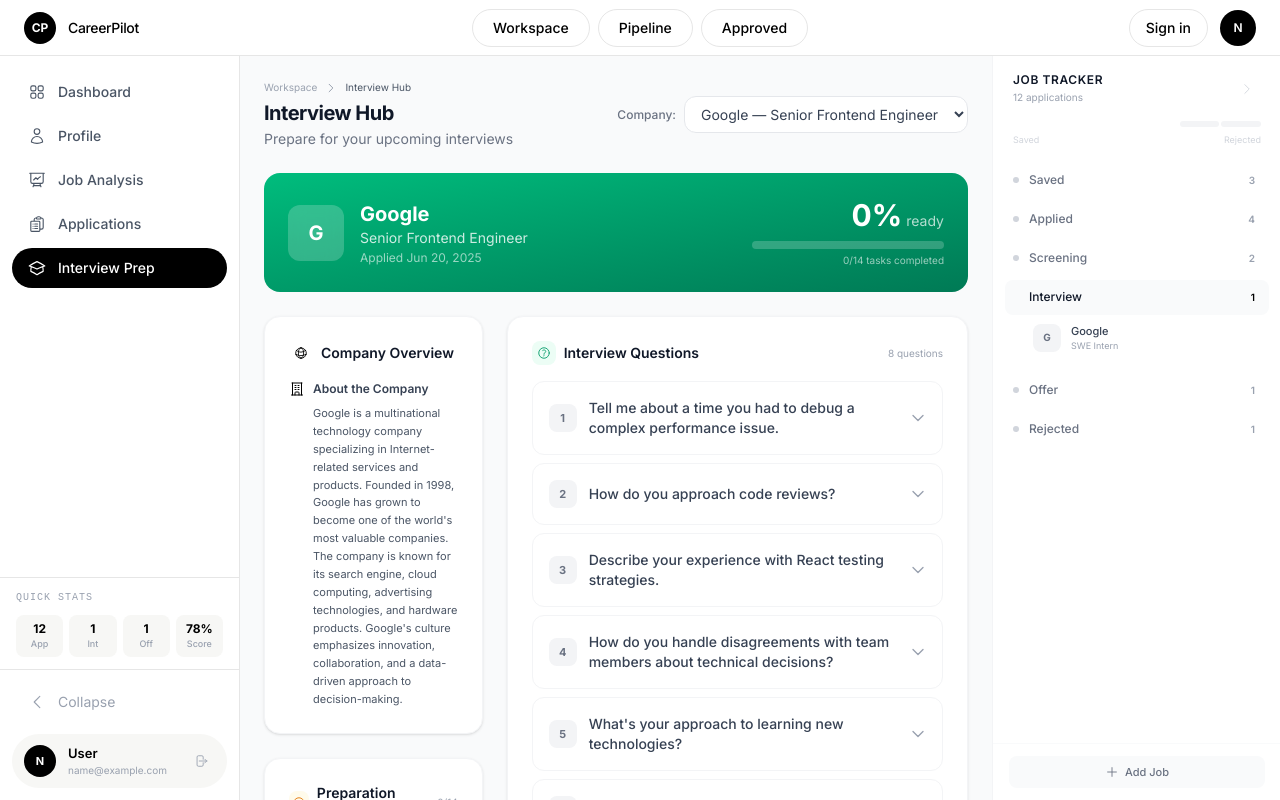
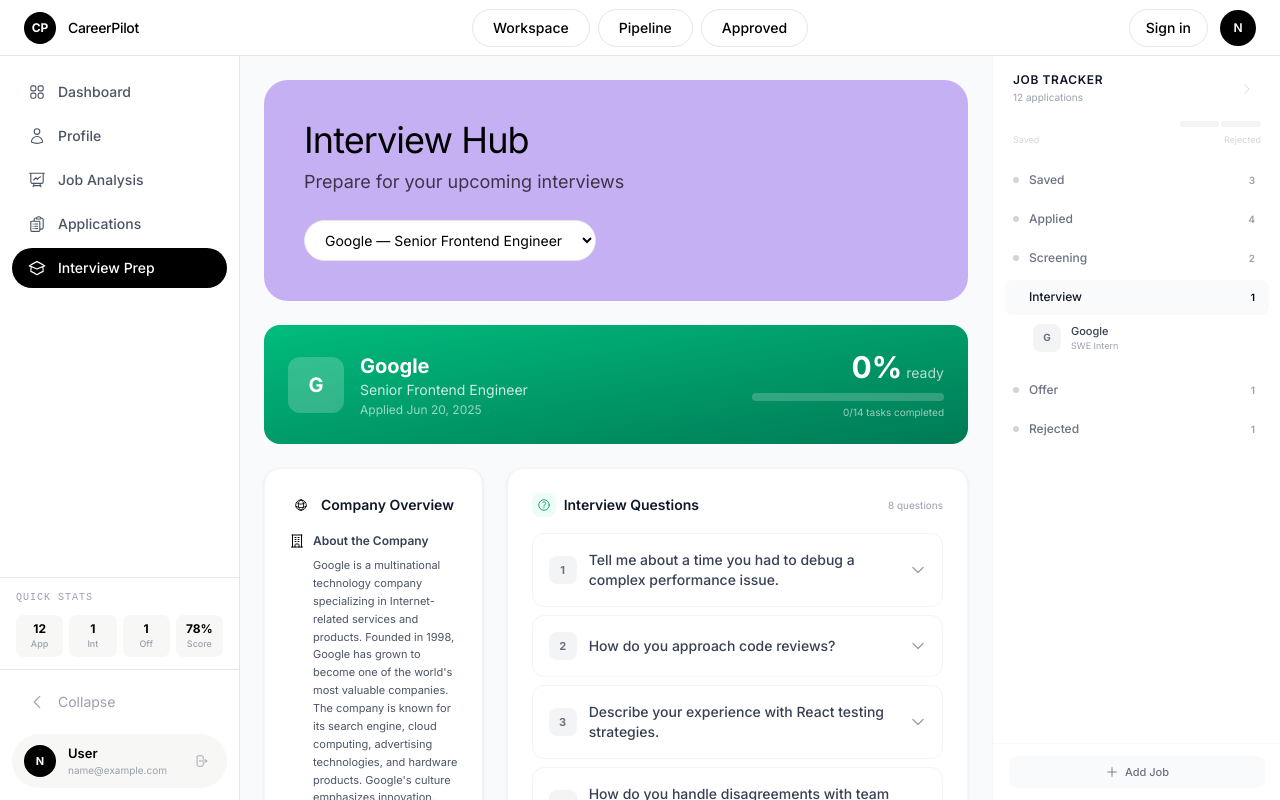
Before and after one commit to bhuwanb23/career_pilot, a React (Vite) app in the folder frontend/: page /interview in a window 1280 px wide. Built offline with nearby package versions, Linux system fonts and the light colour scheme; sample sign-in values are in the browser's storage.

Commit message:
feat: update InterviewHub with Figma design - lilac color block header

```diff
--- a/frontend/src/pages/InterviewHub.jsx
+++ b/frontend/src/pages/InterviewHub.jsx
@@ -28,26 +28,14 @@
     <AppLayout leftCollapsed={leftCollapsed} rightCollapsed={rightCollapsed} onToggleLeft={onToggleLeft} onToggleRight={onToggleRight}>
       <div className="max-w-6xl mx-auto space-y-6">
         {/* Header */}
-        <div className="flex items-center justify-between">
-          <div>
-            <div className="flex items-center gap-2 text-[10px] text-gray-400 mb-1">
-              <span>Workspace</span>
-              <svg className="w-3 h-3" fill="none" viewBox="0 0 24 24" stroke="currentColor" strokeWidth={2}>
-                <path strokeLinecap="round" strokeLinejoin="round" d="M8.25 4.5l7.5 7.5-7.5 7.5" />
-              </svg>
-              <span className="text-gray-600">Interview Hub</span>
-            </div>
-            <h1 className="text-xl font-bold text-gray-900 tracking-tight">Interview Hub</h1>
-            <p className="text-sm text-gray-500 mt-0.5">Prepare for your upcoming interviews</p>
-          </div>
-
-          {/* Company Selector */}
-          <div className="flex items-center gap-2">
-            <label className="text-xs text-gray-500 font-medium">Company:</label>
+        <div className="bg-[#c5b0f4] rounded-3xl p-10">
+          <h1 className="text-4xl font-light text-black tracking-tight mb-2">Interview Hub</h1>
+          <p className="text-lg text-black/70 font-light">Prepare for your upcoming interviews</p>
+          <div className="mt-6">
             <select
               value={selectedAppId || ""}
               onChange={(e) => setSelectedAppId(Number(e.target.value))}
-              className="px-3 py-2 rounded-xl border border-gray-200 text-sm text-gray-700 outline-none focus:ring-2 focus:ring-brand-100 focus:border-brand-400 bg-white"
+              className="px-4 py-2.5 rounded-full bg-white border border-[#e6e6e6] text-sm text-black outline-none"
             >
               {MOCK_APPLICATIONS.map((app) => (
                 <option key={app.id} value={app.id}>
```
